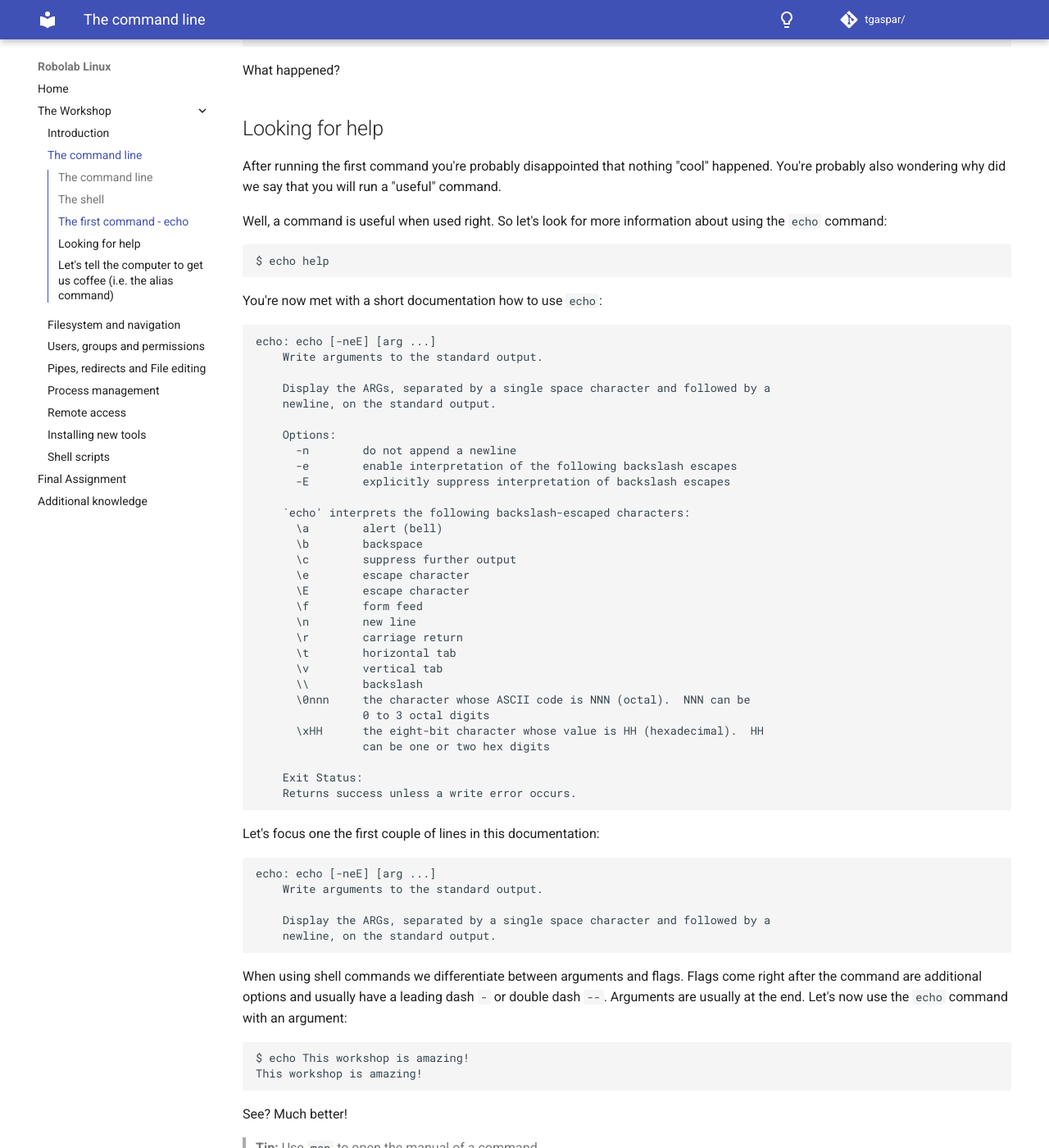
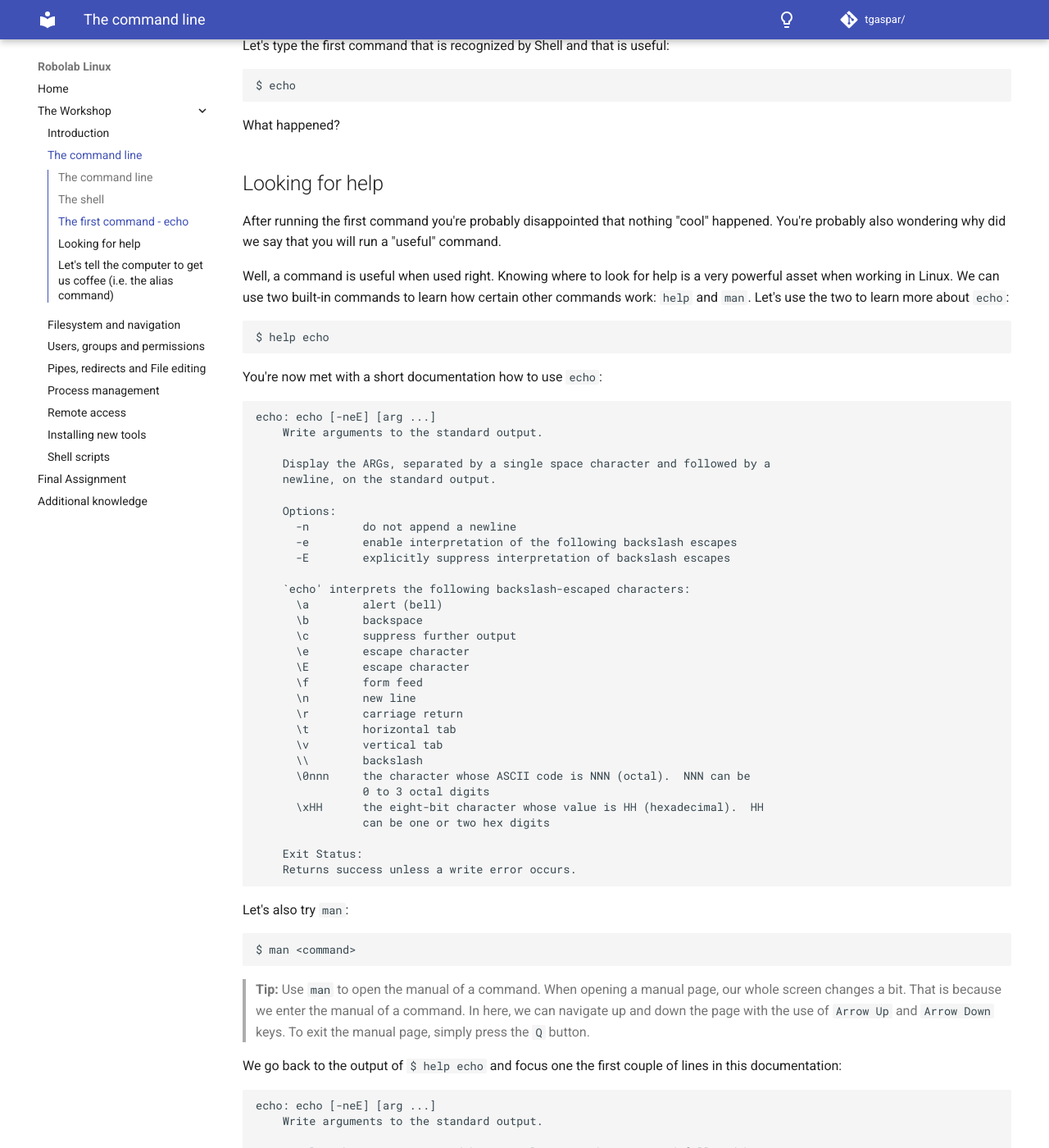
Before and after one commit to tgaspar/linux-fe, an MkDocs documentation site: the page built from docs/workshop/command-line.md, in a window 1280 px wide and 1400 px high, scrolled down 1229 px. Shown: the whole window at 82% size. Built offline with MkDocs 1.6.1 and Material for MkDocs 9.7.7, drawn with Linux system fonts in a browser that asks for light colours; comment, search, counter and statistics services are not loaded; some of the changed text lies outside the part shown.

Commit message:
Updated text of the Commandline chapter

````diff
--- a/docs/workshop/command-line.md
+++ b/docs/workshop/command-line.md
@@ -13,6 +13,8 @@ Let's inspects what is displayed in there:
 - `@ubuntu` - tells us the name of the machine we are using
 - `~` - tells us what is the current working directory
 - `$` - tells us we are logged in as a normal user (as opposed to `root`, but more about this later).
+
+> **Note**: The computer that you are using my display different values for the user and machine name. Do no be confused about it, the meaning remains the same.
 
 We can try typing a command and see what happens:
 
@@ -54,9 +56,10 @@ What happened?
 
 After running the first command you're probably disappointed that nothing "cool" happened. You're probably also wondering why did we say that you will run a "useful" command.
 
-Well, a command is useful when used right. So let's look for more information about using the `echo` command:
+Well, a command is useful when used right. Knowing where to look for help is a very powerful asset when working in Linux. We can use two built-in commands to learn how certain other commands work: `help` and `man`. Let's use the two to learn more about `echo`:
+
 ```
-$ echo help
+$ help echo
 ```
 
 You're now met with a short documentation how to use `echo`:
@@ -93,7 +96,15 @@ echo: echo [-neE] [arg ...]
     Returns success unless a write error occurs.
 ```
 
-Let's focus one the first couple of lines in this documentation:
+Let's also try `man`:
+
+```
+$ man <command>
+```
+
+> **Tip:** Use `man` to open the manual of a command. When opening a manual page, our whole screen changes a bit. That is because we enter the manual of a command. In here, we can navigate up and down the page with the use of `Arrow Up` and `Arrow Down` keys. To exit the manual page, simply press the `Q` button.
+
+We go back to the output of `$ help echo` and focus one the first couple of lines in this documentation:
 ```
 echo: echo [-neE] [arg ...]
     Write arguments to the standard output.
@@ -110,10 +121,6 @@ This workshop is amazing!
 
 See? Much better!
 
-> **Tip:** Use `man` to open the manual of a command
-```
-$ man <command>
-```
 
 ## Let's tell the computer to get us coffee (i.e. the `alias` command)
 
````
